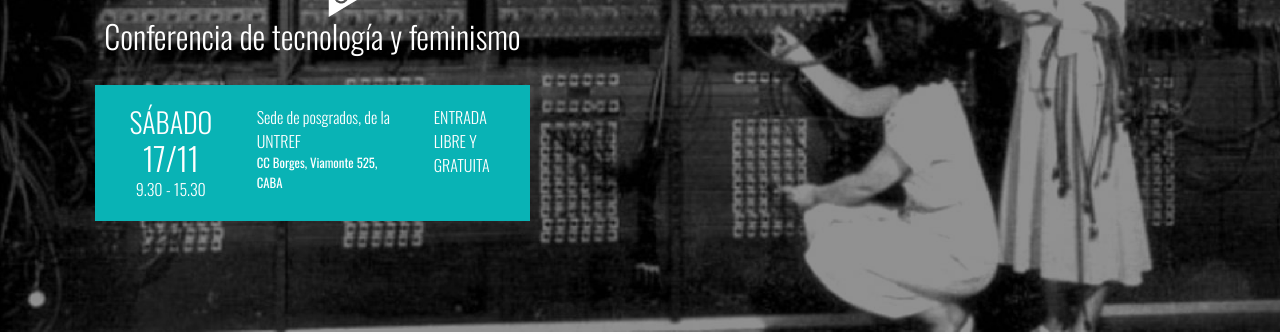
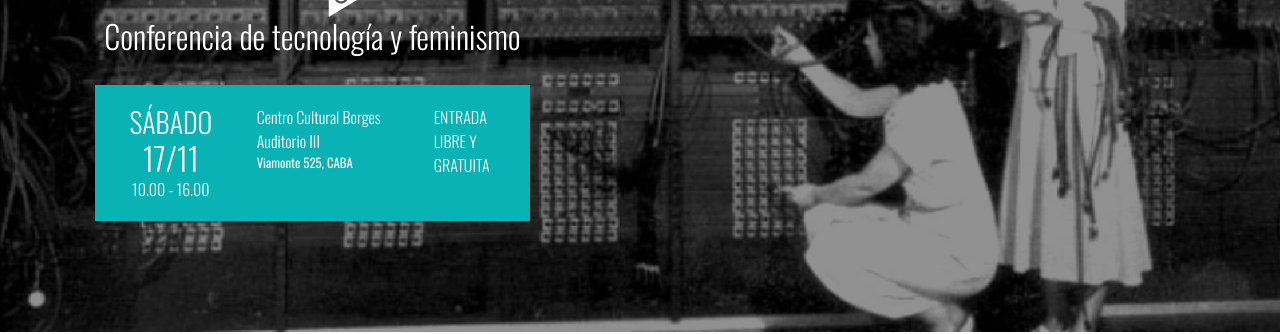
Before and after one commit to daquiroz/femitconf2018, a Jekyll site: the page built from index.md, in a window 1280 px wide and 900 px high. Shown: the part 338-672 px from the top of the window. Built offline with Jekyll 4.4.1, drawn with Linux system fonts in a browser that asks for light colours.

Commit message:
fix lugar y hora

```diff
--- a/_layouts/home.html
+++ b/_layouts/home.html
@@ -10,10 +10,10 @@ layout: default
       <div class="square-blue text-center">
         <div class="row">
           <div class="col-12 col-md-4 text-center">
-            <h3> SÁBADO </h3> <h2> 17/11 </h2> <p> 9.30 - 15.30 </p>
+            <h3> SÁBADO </h3> <h2> 17/11 </h2> <p> 10.00 - 16.00 </p>
           </div>
           <div class="col-12 col-md-5 text-left">
-            <p>Sede de posgrados, de la UNTREF</p> <p class="small"> CC Borges, Viamonte 525, CABA </p>
+            <p>Centro Cultural Borges<br> Auditorio III</p> <p class="small">Viamonte 525, CABA </p>
           </div>
           <div class="col-12 col-md-3 text-left">
             <p>ENTRADA LIBRE Y GRATUITA</p>
```
